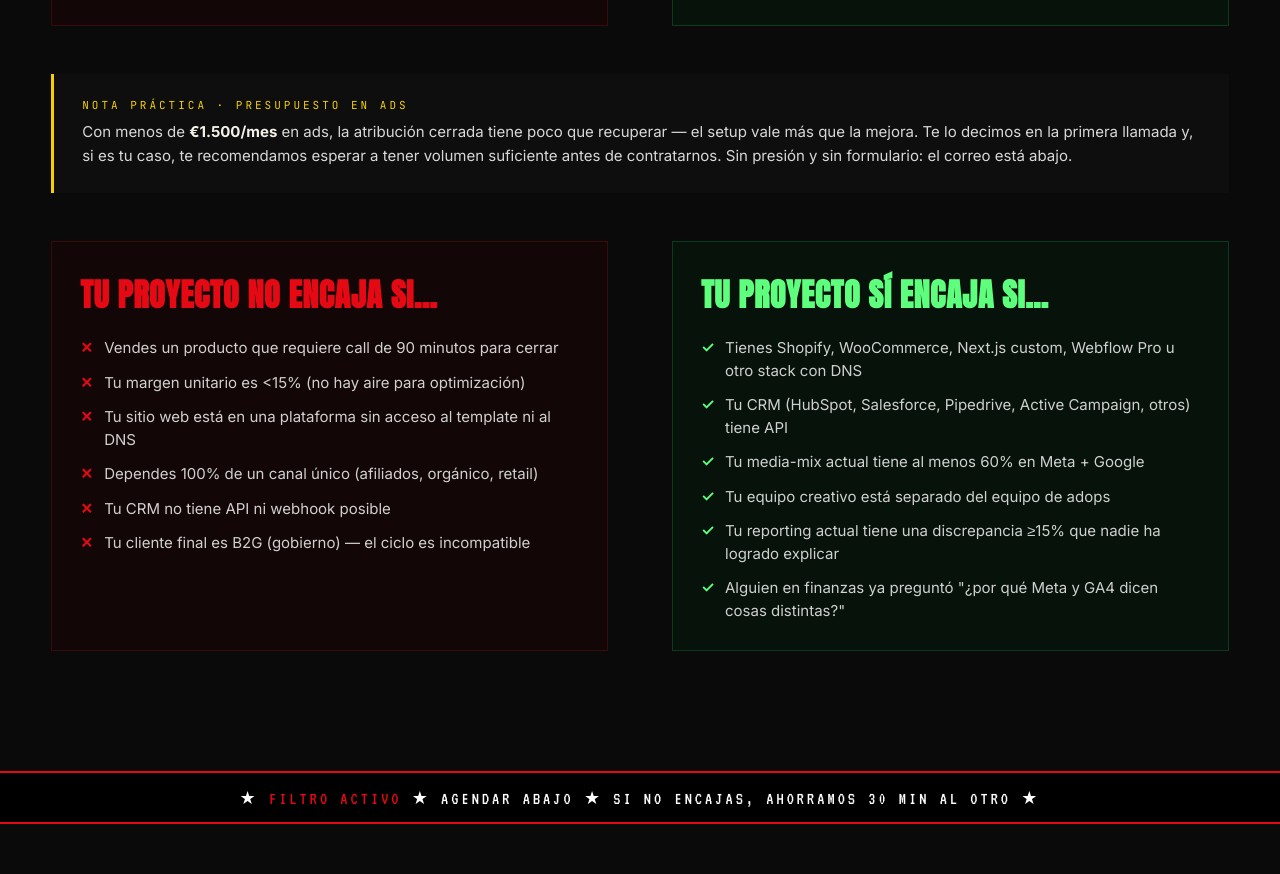
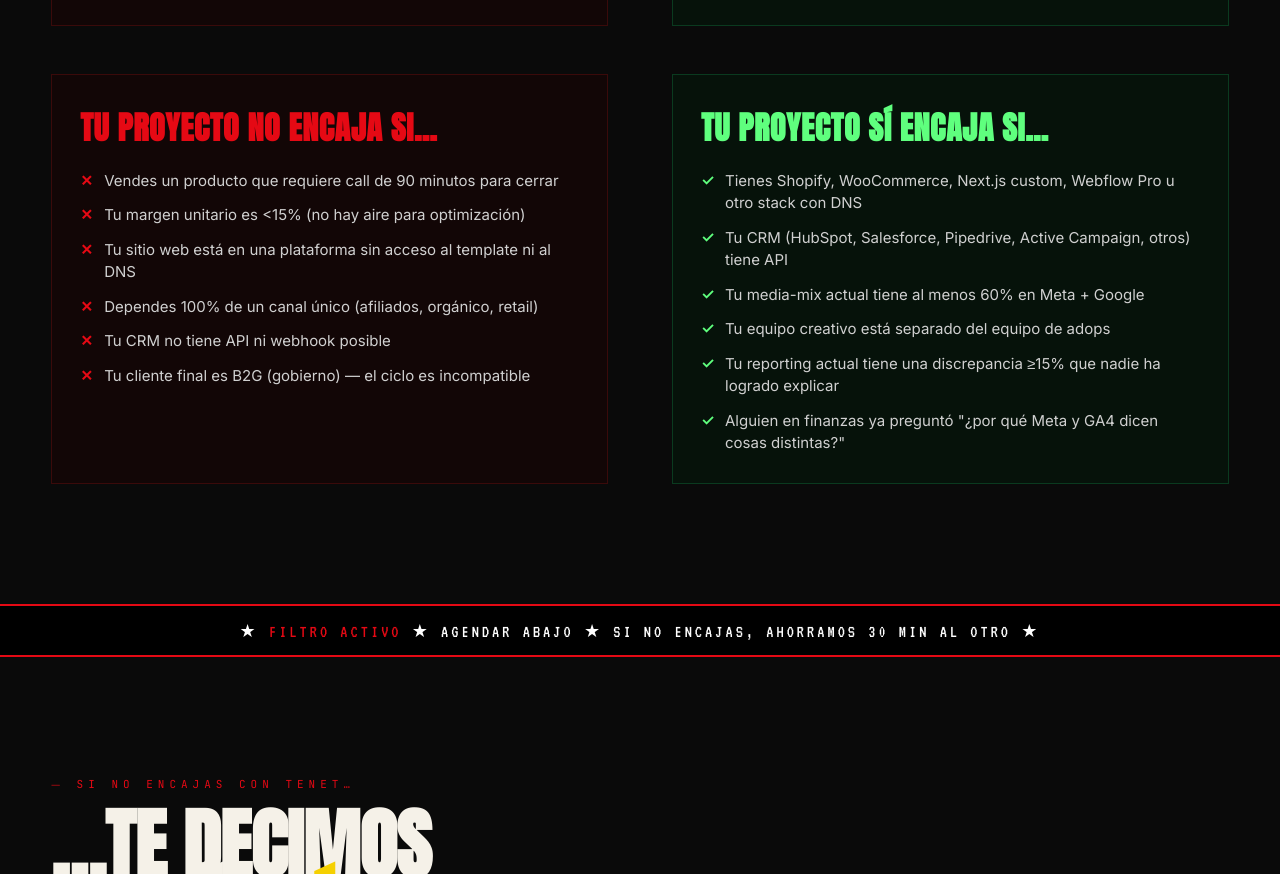
Before and after one commit to henrylopez-del/tenet-site, a plain HTML site: page no-para-todos.html in a window 1280 px wide. Shown: the part 1295-2169 px from the top of the page. Drawn offline with Linux system fonts and the light colour scheme; a web font is replaced by a local one.

Commit message:
AMBOS €1.300 → €1.500 + quitada nota '<€1.500/mes en ads'
- pricing.html tier AMBOS: €1.300 → €1.500
- manifiesto §04: '€1.300 al mes ambos' → '€1.500'
- prompt 02 Nano Banana: banner pricing actualizado
- no-para-todos.html: bloque amarillo 'Nota práctica' eliminado completo
  (Henry: 'completley useless tho' — confirmado, era postureo blando)

```diff
--- a/no-para-todos.html
+++ b/no-para-todos.html
@@ -58,12 +58,6 @@
           <li>Cualquiera que prefiera cero ambigüedad sobre el alcance del trabajo</li>
         </ul>
       </div>
-    </div>
-
-    <!-- nota informativa sobre tamaño del presupuesto -->
-    <div style="margin-top:48px;background:#0e0e0e;border-left:3px solid var(--yellow);padding:24px 28px">
-      <div style="font-family:'JetBrains Mono',monospace;font-size:11px;color:var(--yellow);letter-spacing:3px;text-transform:uppercase;margin-bottom:8px">Nota práctica · presupuesto en ads</div>
-      <p style="color:#d8d8d8;font-size:15px;line-height:1.65">Con menos de <strong style="color:var(--bone)">€1.500/mes</strong> en ads, la atribución cerrada tiene poco que recuperar — el setup vale más que la mejora. Te lo decimos en la primera llamada y, si es tu caso, te recomendamos esperar a tener volumen suficiente antes de contratarnos. Sin presión y sin formulario: el correo está abajo.</p>
     </div>
 
     <!-- second filter: project shape -->
```
Also changed, not shown: manifiesto.html (+1 -1 lines), pricing.html (+1 -1 lines), 1 other file.
